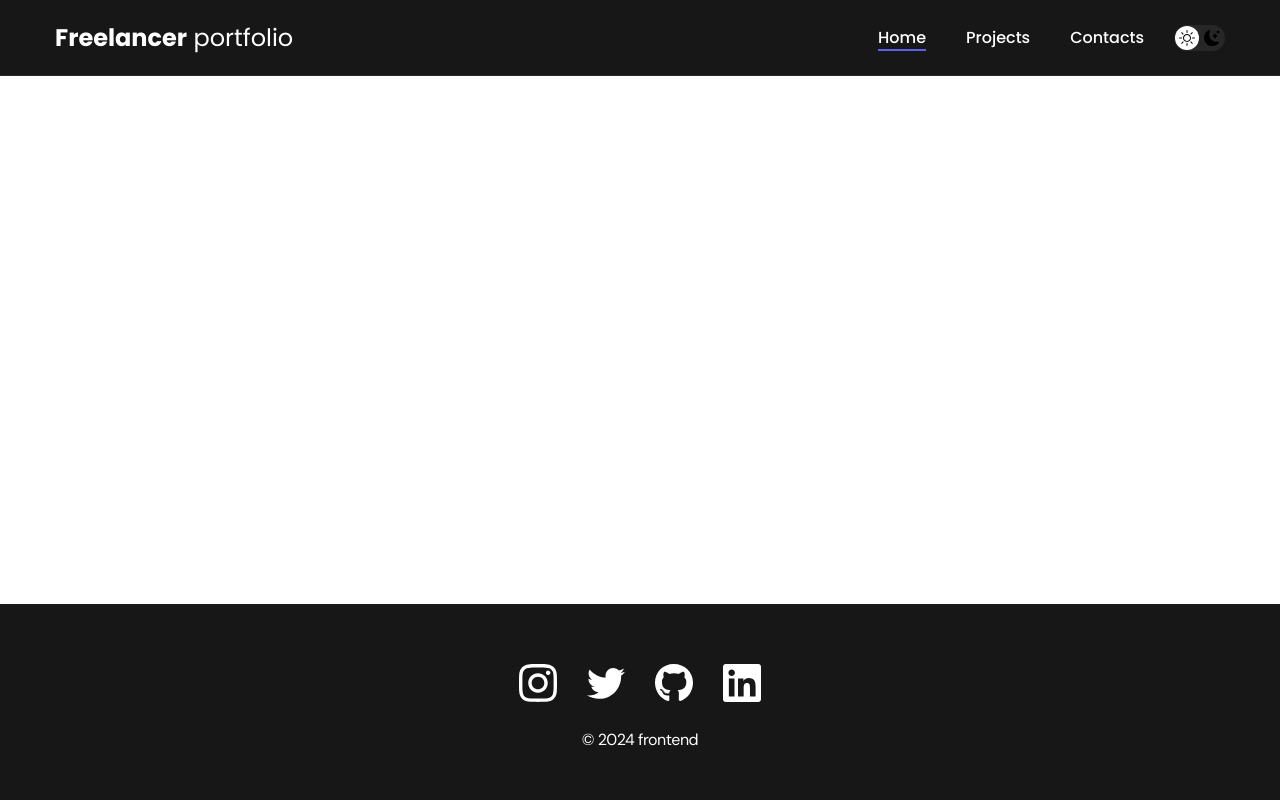
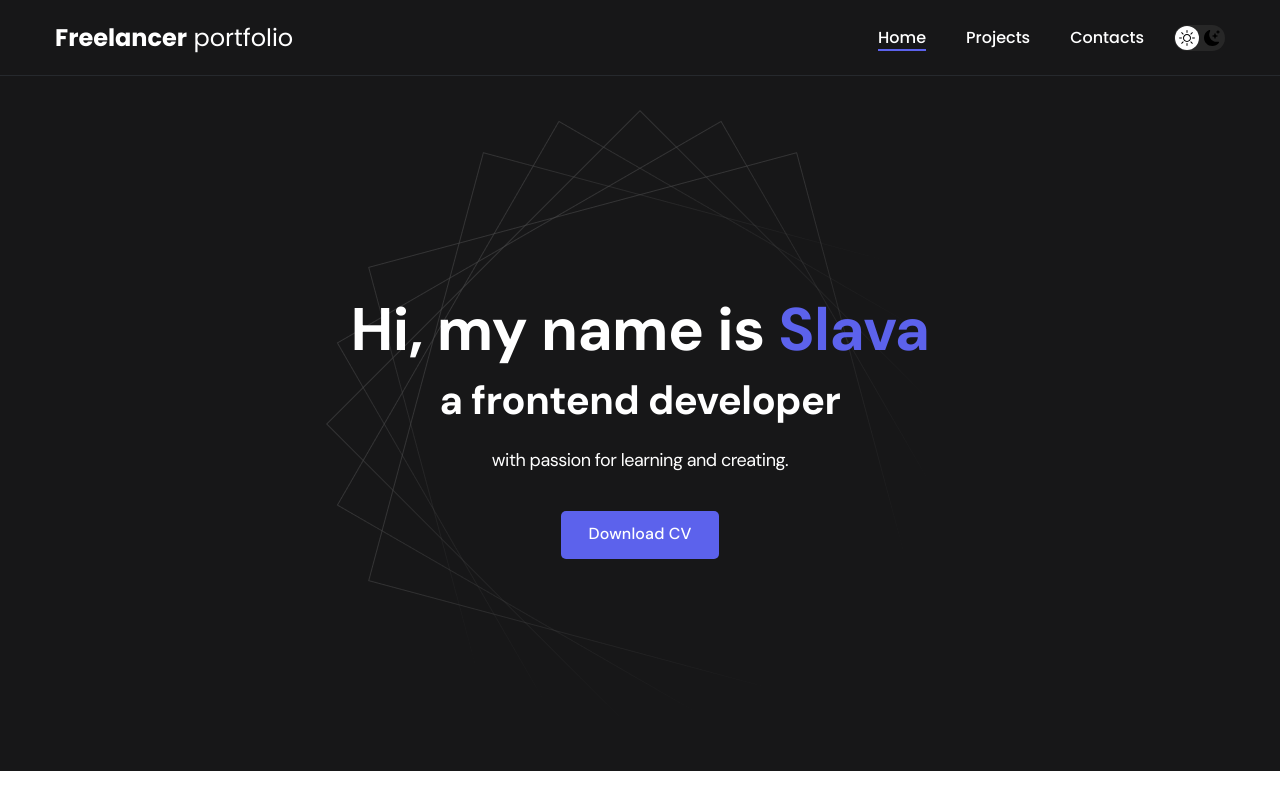
Before and after one commit to SlavaGvsh/Portfolio, a React (Create React App) app: page / in a window 1280 px wide. Shown: the top 800 px of the page. Built offline with nearby package versions, Linux system fonts and the light colour scheme.

Commit message:
fix Router2

```diff
--- a/src/App.js
+++ b/src/App.js
@@ -16,10 +16,10 @@
         <ScrollToTop />
         <Navbar />
         <Routes>
-          <Route path="/portfolio/" element={<Home />} />
-          <Route path="/portfolio/projects" element={<Projects />} />
-          <Route path="/portfolio/project/:id" element={<ProjectPage />} />
-          <Route path="/portfolio/contacts" element={<Contacts />} />
+          <Route path="/" element={<Home />} />
+          <Route path="/projects" element={<Projects />} />
+          <Route path="/project/:id" element={<ProjectPage />} />
+          <Route path="/contacts" element={<Contacts />} />
         </Routes>
         <Footer />
       </Router>
```
